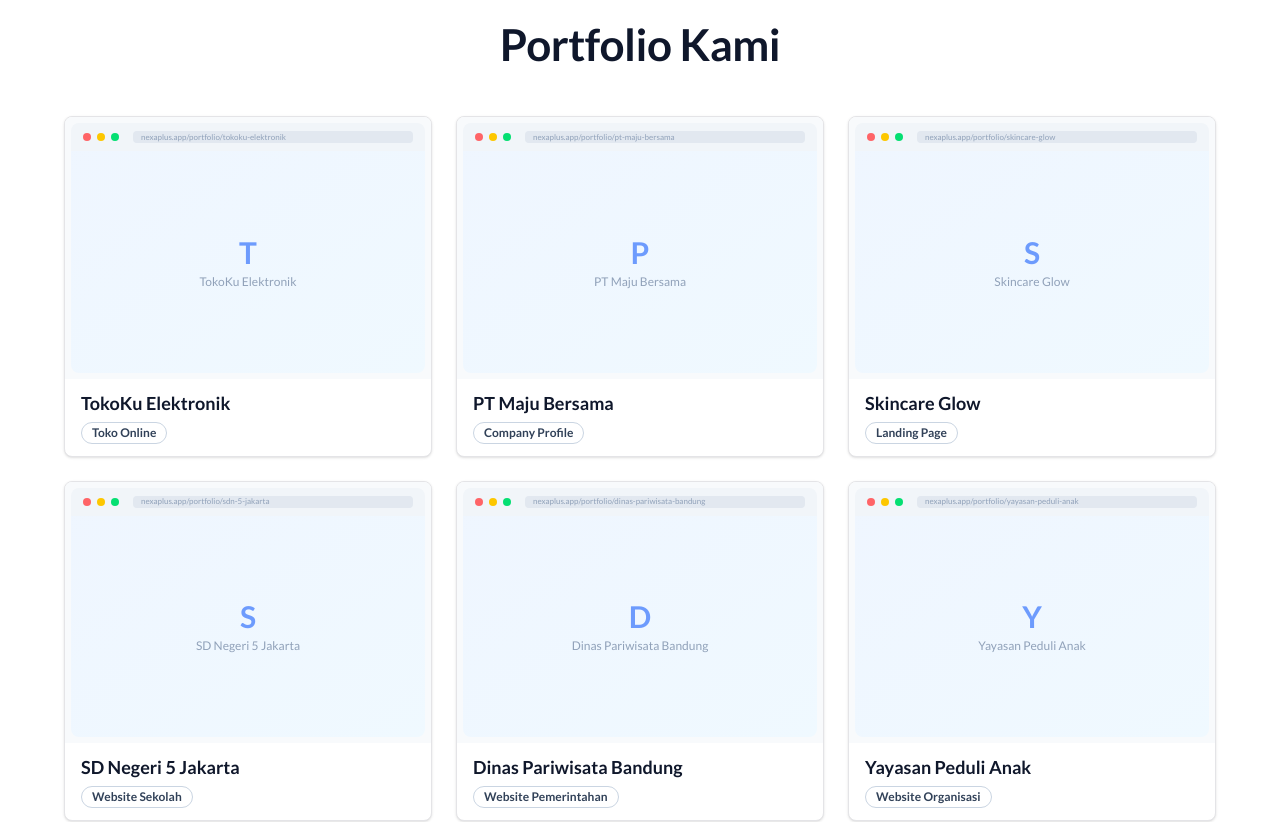
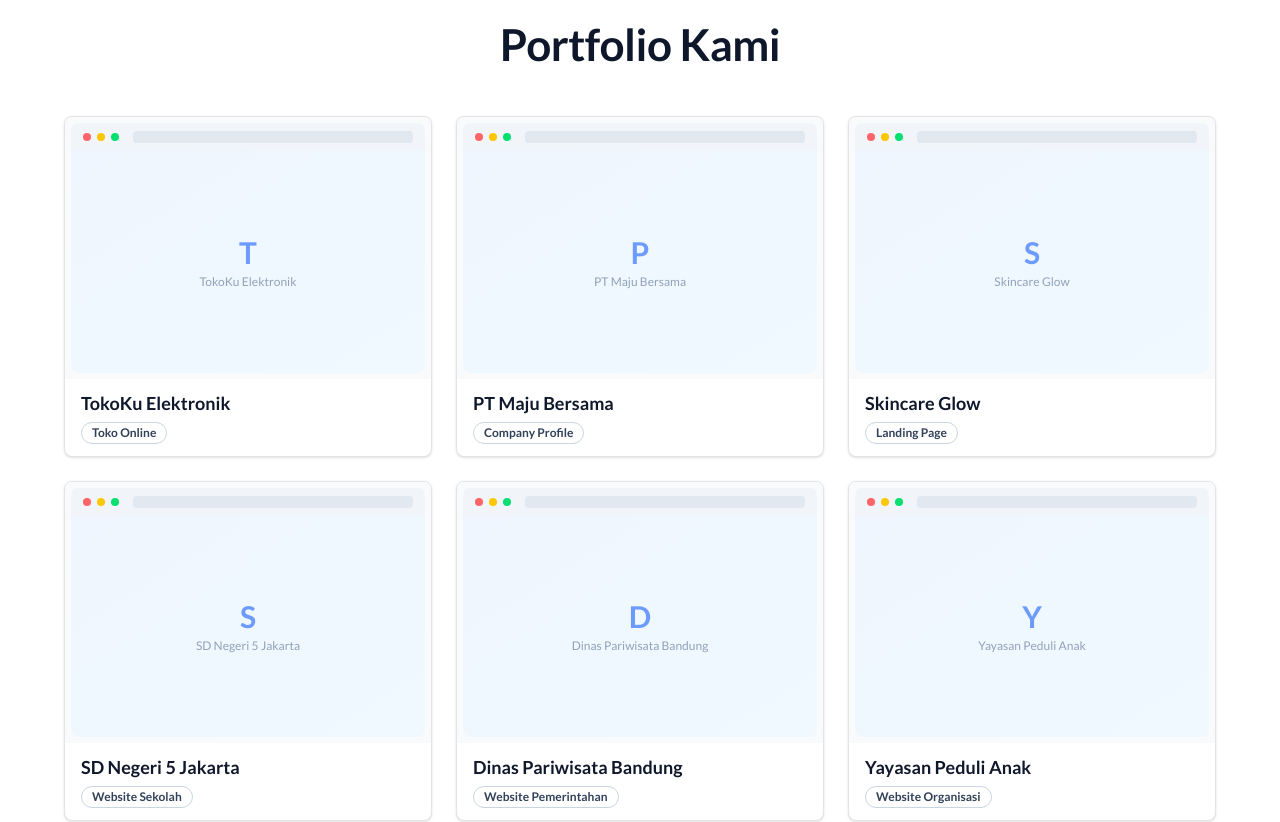
Before and after one commit to ersetdigital-sudo/nexaplus.app, a Next.js app: page / in a window 1280 px wide. Shown: the part 5120-5942 px from the top of the page. Built offline with nearby package versions, Linux system fonts and the light colour scheme.

Commit message:
fix: hide domain URL from portfolio mockup address bar

```diff
--- a/components/sections/portfolio-section.tsx
+++ b/components/sections/portfolio-section.tsx
@@ -60,9 +60,7 @@ function PortfolioCard({ item }: { item: (typeof portfolioItems)[number] }) {
           <span className="h-2 w-2 rounded-full bg-red-400" />
           <span className="h-2 w-2 rounded-full bg-yellow-400" />
           <span className="h-2 w-2 rounded-full bg-green-400" />
-          <div className="ml-2 h-3 flex-1 rounded bg-slate-200 text-[8px] text-slate-400 flex items-center px-2 truncate">
-            {item.url || `nexaplus.app/portfolio/${item.slug}`}
-          </div>
+          <div className="ml-2 h-3 flex-1 rounded bg-slate-200" />
         </div>
 
         {/* Screenshot area */}
```
